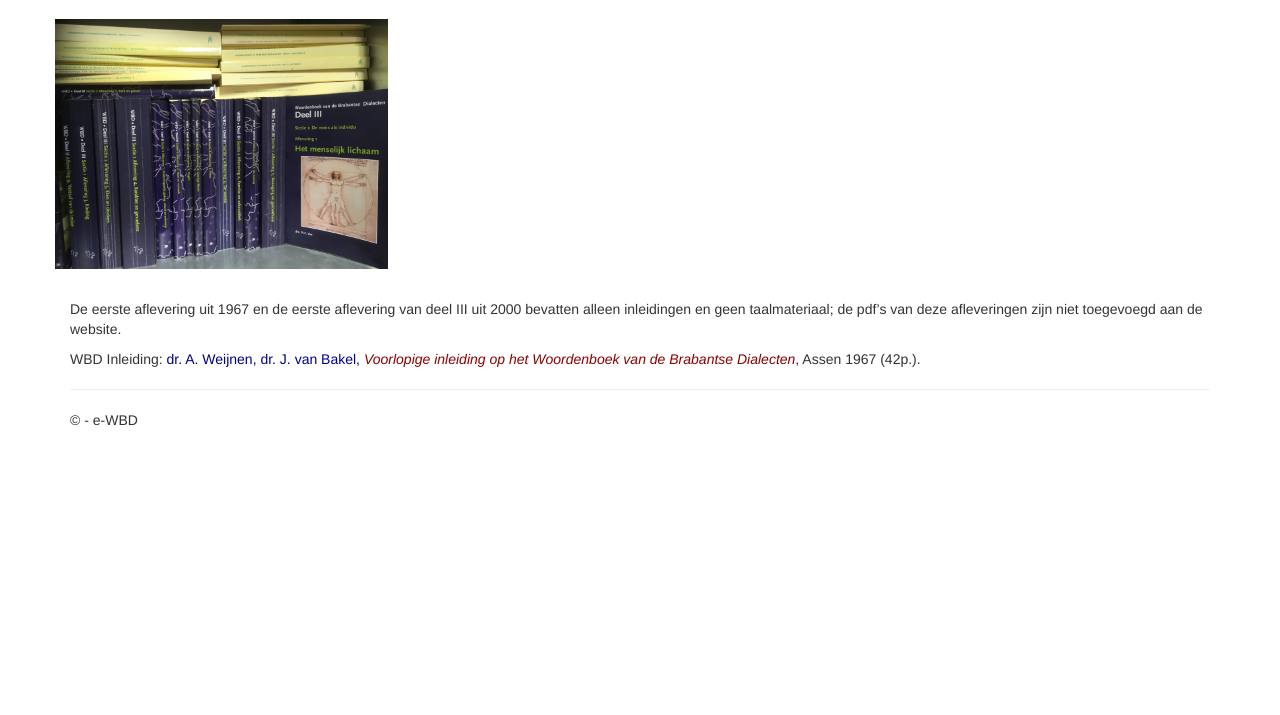
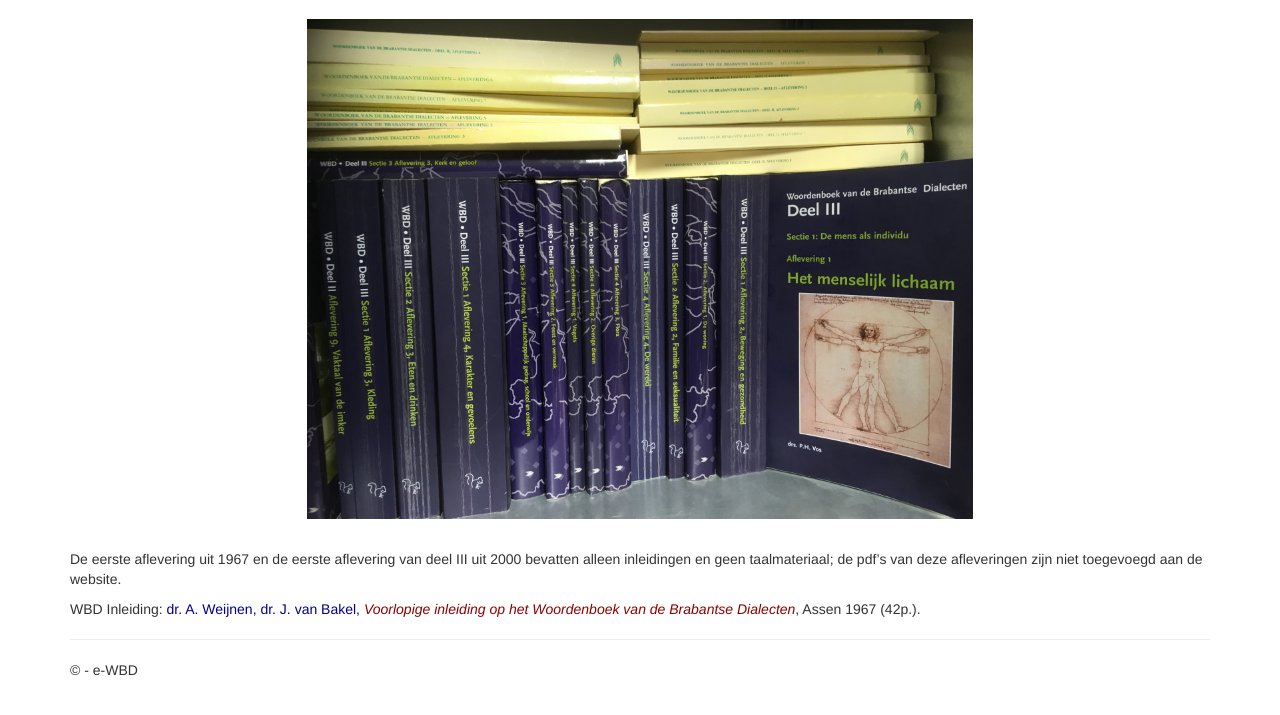
Before and after one commit to ErwinKomen/RU-wbd, a Django app: template wbd/wbd/dictionary/templates/dictionary/aflevering_list.html in a window 1280 px wide. Shown: the part 51-766 px from the top of the page. Run offline with Django 3.2, Linux system fonts and the light colour scheme; the template is opened without the code that fills it, so the values that code supplies are empty; parts of the project's set-up code (start-up, migrations or seed data) failed here and were passed over; some libraries are stand-ins or nearby versions.

```diff
--- a/wbd/wbd/dictionary/templates/dictionary/aflevering_list.html
+++ b/wbd/wbd/dictionary/templates/dictionary/aflevering_list.html
@@ -8,7 +8,11 @@
 <div class="aflevering-overview">
 
   <div class="row">
-    <a target="_blank" href="{% static 'dictionary/content/boeken-wbd.jpg' %}"><img src="{% static 'dictionary/content/boeken-wbd.jpg' %}" alt="Alle delen op een rij" title="Alle delen op een rij" style="height:250px;"></a>
+    <div class="col-md-12" align="center">
+    <a target="_blank" href="{% static 'dictionary/content/boeken-wbd.jpg' %}">
+      <img src="{% static 'dictionary/content/boeken-wbd.jpg' %}" alt="Alle delen op een rij" title="Alle delen op een rij" style="height:500px;">
+    </a>
+    </div>
   </div>
 
   <p><span class="aflevering">&nbsp;</span></p>
```
Also changed, not shown: wbd/wbd/dictionary/static/dictionary/content/boeken-wbd-HR.jpg (added), wbd/wbd/dictionary/static/dictionary/content/boeken-wbd.jpg.
